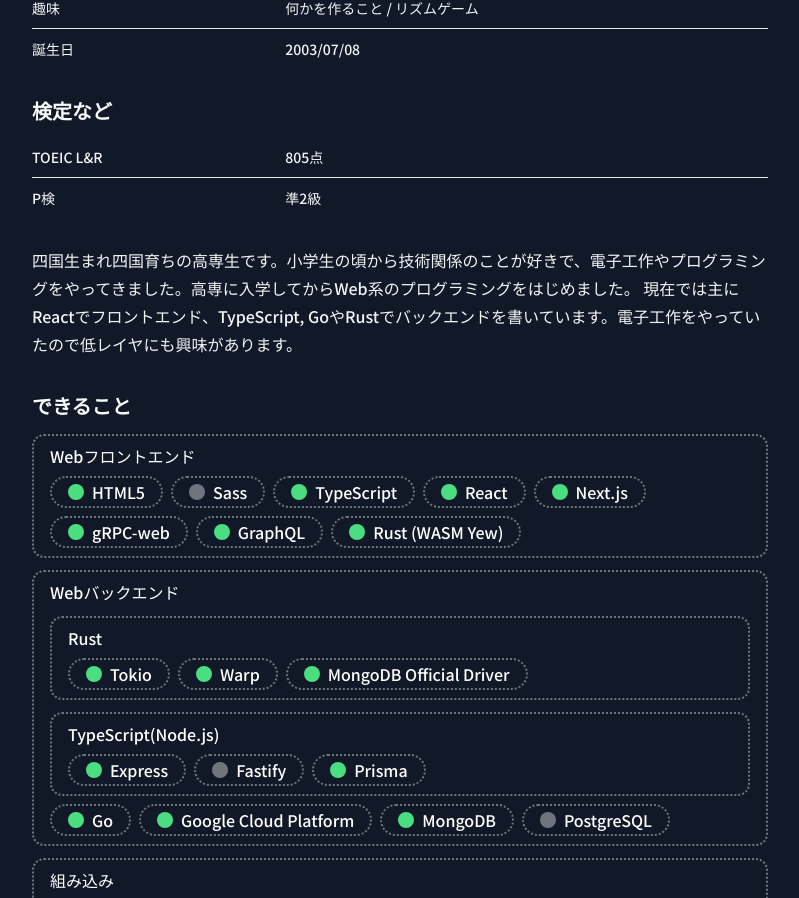
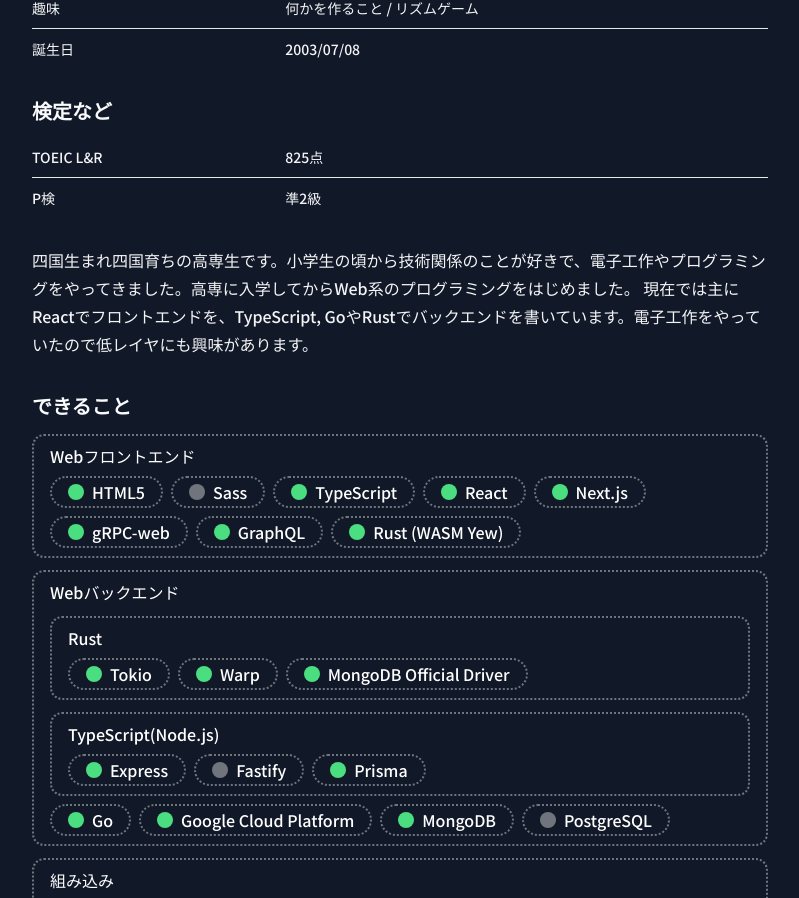
Before and after one commit to kawaemon/portfolio, a Next.js app: page / in a window 1280 px wide. Shown: the part 960-1858 px from the top of the page, without its empty margins (240-1039 px from the left). Built offline with nearby package versions, Linux system fonts and the light colour scheme.

Commit message:
fix(profile): update to latest information

```diff
--- a/src/components/Profile.tsx
+++ b/src/components/Profile.tsx
@@ -27,15 +27,14 @@ export const Profile: FC = () => {
             <h3 className="text-xl mt-2">検定など</h3>
             <table className="mt-1">
                 <tbody>
-                    <TableData key_="TOEIC L&R" value="805点" />
+                    <TableData key_="TOEIC L&R" value="825点" />
                     <TableData key_="P検" value="準2級" />
                 </tbody>
             </table>
 
             <p className="mt-2">
                 四国生まれ四国育ちの高専生です。小学生の頃から技術関係のことが好きで、電子工作やプログラミングをやってきました。高専に入学してからWeb系のプログラミングをはじめました。
-                現在では主にReactでフロントエンド、TypeScript,
-                GoやRustでバックエンドを書いています。電子工作をやっていたので低レイヤにも興味があります。
+                現在では主にReactでフロントエンドを、TypeScript, GoやRustでバックエンドを書いています。電子工作をやっていたので低レイヤにも興味があります。
             </p>
         </section>
     );
```
